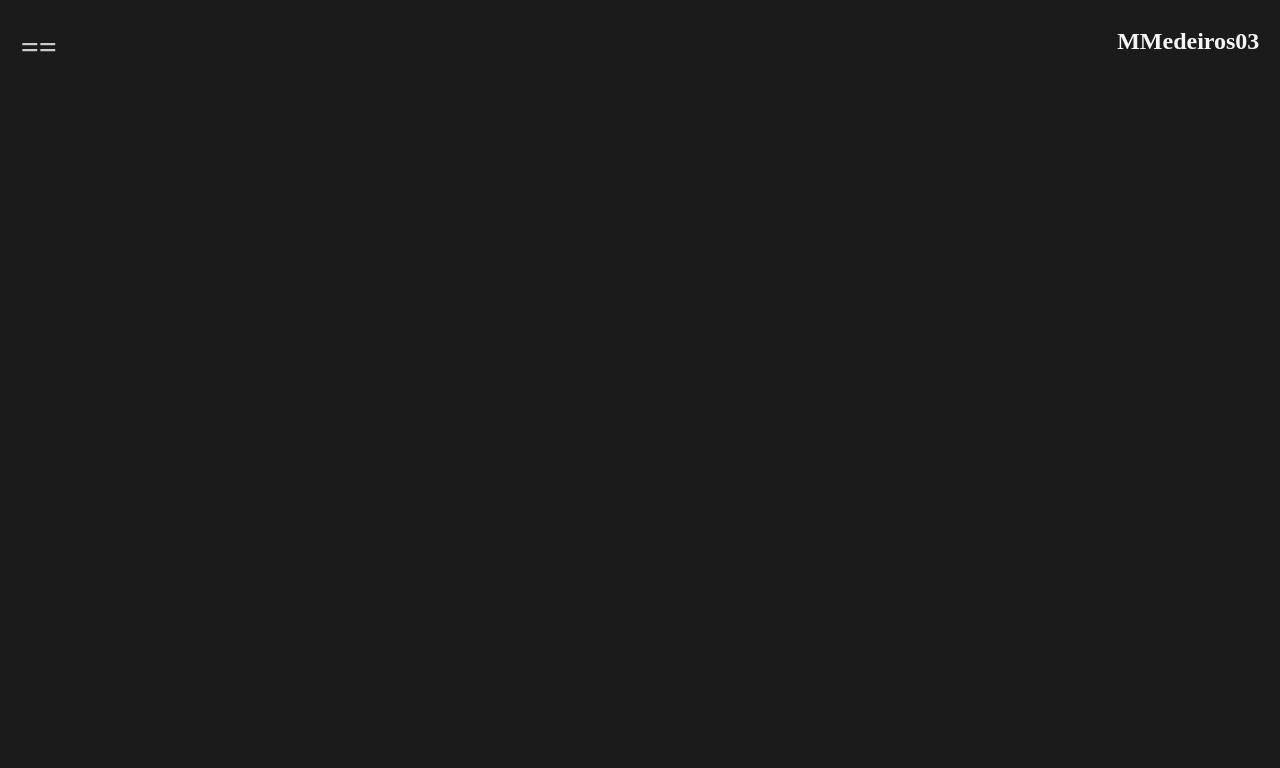
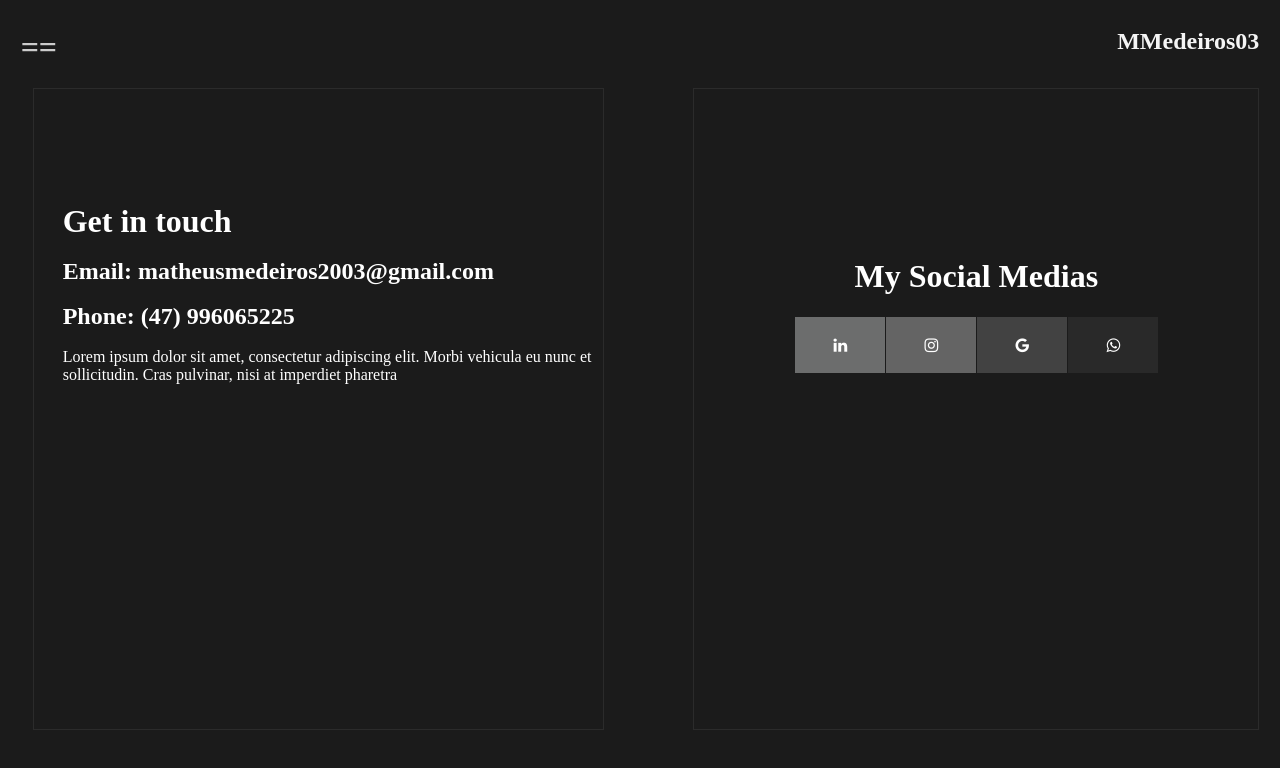
Before and after one commit to MMedeiros03/Portifolio_React, a React (Create React App) app: page /contact in a window 1280 px wide. Shown: the top 768 px of the page. Built offline with nearby package versions, Linux system fonts and the light colour scheme.

Commit message:
criada tela de contato

```diff
--- a/public/index.html
+++ b/public/index.html
@@ -40,4 +40,5 @@
       To create a production bundle, use `npm run build` or `yarn build`.
     -->
   </body>
+  <link rel="stylesheet" href="https://cdnjs.cloudflare.com/ajax/libs/font-awesome/4.7.0/css/font-awesome.min.css">
 </html>
--- a/src/Pages/Contact/index.css
+++ b/src/Pages/Contact/index.css
@@ -0,0 +1,76 @@
+.Contact{
+    display: flex;
+    justify-content: space-between;
+}
+
+.Contact_Infos{
+    justify-content: center;
+    margin-left: 2%;
+    max-width: 45%;
+    color: white;
+    border: 1px solid #8b8b8b25;
+    height: 80vh;
+}
+
+.teste{
+    margin-top: 20%;
+    margin-left: 5%;
+}
+
+.content_contact{
+    margin: 0;
+}
+
+.Social_Medias{
+    border: 1px solid #8b8b8b25;
+    margin-right: 1%;
+    max-width: 600px;
+}
+
+.icons{
+    text-align: center;
+    color: white;
+    margin-top: 30% ;
+    margin-left: 100px;
+    margin-right: 100px;
+}
+
+.Contact_Infos .icons{
+    width: 90vw;
+}
+
+.fa {
+  padding: 20px;
+  font-size: 30px;
+  width: 50px;
+  text-align: center;
+  text-decoration: none;
+  margin-left: 1px;
+}
+
+/* Add a hover effect if you want */
+.fa:hover {
+  opacity: 0.7;
+}
+
+/* Set a specific color for each brand */
+
+.fa-linkedin {
+    background: #6c6d6d;
+    color: white;
+}
+
+.fa-instagram {
+    background: #646464;
+    color: white;
+}
+
+.fa-google {
+    background: #424242;
+    color: white;
+}
+
+.fa-whatsapp {
+    background: #292929;
+    color: white;
+}
--- a/src/Pages/Contact/index.js
+++ b/src/Pages/Contact/index.js
@@ -8,7 +8,28 @@ function Contact() {
         <Header/>
 
         <div className='Contact'>
+            <div className='Contact_Infos'>
+              <div className='teste'>
+                <h1 className='content_contact'>Get in touch</h1>
+                <br></br>
+                <h2 className='content_contact'>Email: matheusmedeiros2003@gmail.com</h2>
+                <br></br>
+                <h2 className='content_contact'>Phone: (47) 996065225</h2>
+                <br></br>
+                Lorem ipsum dolor sit amet, consectetur adipiscing elit. Morbi vehicula eu nunc et sollicitudin.
+                Cras pulvinar, nisi at imperdiet pharetra
+              </div>
+            </div>
 
+            <div className='Social_Medias'>
+                <div className='icons'>
+                  <h1>My Social Medias</h1>
+                  <a href="https://www.linkedin.com/in/matheus-medeiros-3975b6216" class="fa fa-linkedin"></a>
+                  <a href="https://www.instagram.com/m_medeiross03/" class="fa fa-instagram"></a>
+                  <a href="mailto:matheusmedeiros2003@gmail.com" class="fa fa-google"></a>
+                  <a href="https://wa.me/5547996065225" class="fa fa-whatsapp"></a>
+                </div>
+            </div>
         </div>
     </>
   );
```
